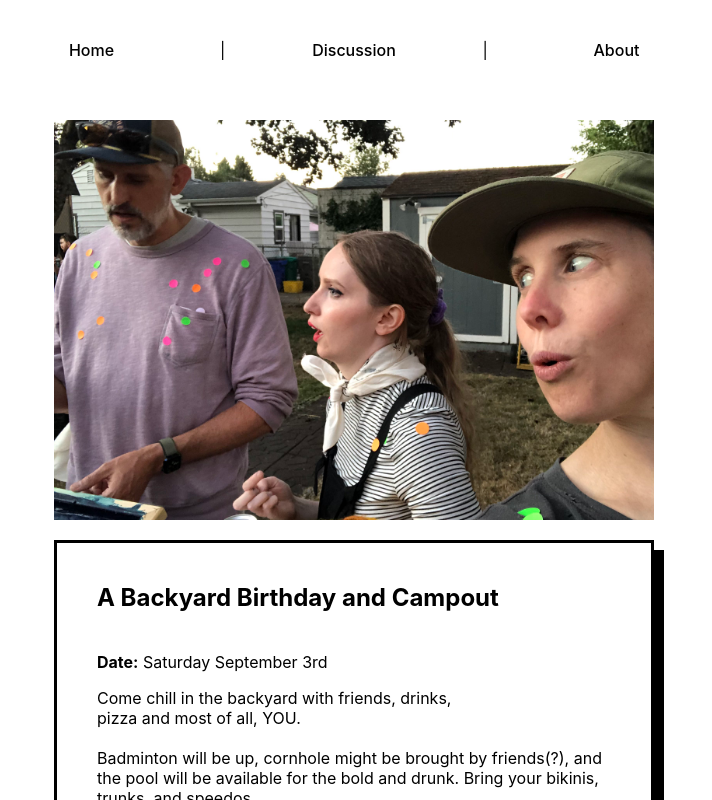
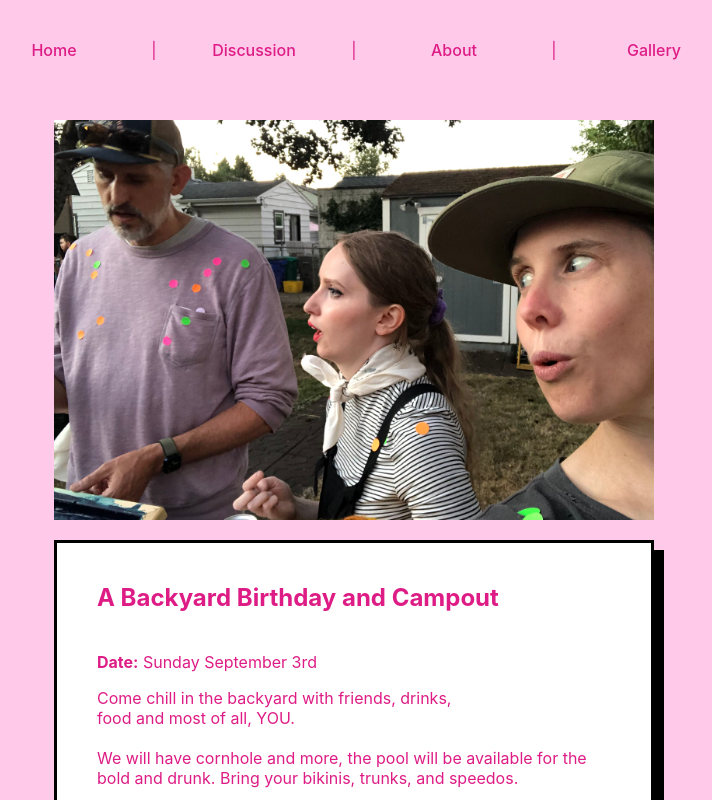
Before and after one commit to karras-suarez/kambam-2021, a React (Create React App) app: page /about in a window 1280 px wide. Shown: the top 800 px of the page, without its empty margins (286-998 px from the left). Built offline with nearby package versions, Linux system fonts and the light colour scheme; no server answers.

Commit message:
2023 udpates

```diff
--- a/package.json
+++ b/package.json
@@ -3,7 +3,10 @@
   "version": "0.1.0",
   "private": true,
   "dependencies": {
-    "@material-ui/core": "^4.12.3",
+    "@emotion/react": "^11.11.1",
+    "@emotion/styled": "^11.11.0",
+    "@mui/material": "^5.14.3",
+    "@mui/styles": "^5.14.3",
     "@testing-library/jest-dom": "^5.11.4",
     "@testing-library/react": "^11.1.0",
     "@testing-library/user-event": "^12.1.10",
--- a/src/About.js
+++ b/src/About.js
@@ -1,4 +1,4 @@
-import useMediaQuery from "@material-ui/core/useMediaQuery";
+import useMediaQuery from '@mui/material/useMediaQuery';
 import bandana from "./images/bandana preview-2022.svg";
 import {
   one,
@@ -14,7 +14,7 @@ import {
   eleven,
   twelve,
   thirteen,
-  fourteen
+  fourteen,
 } from "./images/birthday-photos";
 
 const random = Math.floor(Math.random() * 13);
@@ -32,14 +32,13 @@ const numbers = [
   eleven,
   twelve,
   thirteen,
-  fourteen
+  fourteen,
 ];
 export const About = () => {
   const matches = useMediaQuery("(min-width:600px)");
 
   return (
     <>
-
       <div
         style={{
           position: "relative",
@@ -67,19 +66,22 @@ export const About = () => {
         <p>
           {" "}
           <br />
-          <b>Date:</b> Saturday September 3rd
+          <b>Date:</b> Sunday September 3rd
         </p>
         <p>
-          Come chill in the backyard with friends, drinks, <br /> pizza and most of all, YOU.
+          Come chill in the backyard with friends, drinks, <br /> food and most
+          of all, YOU.
           <br />
           <br />
-          Badminton will be up, cornhole might be brought by friends(?), and the pool will be available for the bold and drunk. Bring your bikinis, trunks, and speedos.
+          We will have cornhole and more, the pool will be available for the
+          bold and drunk. Bring your bikinis, trunks, and speedos.
         </p>
         <p>
-          Want to campout? Bring your tent or really whatever outside sleeping situation you desire!
-          We have 2 fire pits, relaxing areas, and a big open yard area for you to find your personal space.<br /> <br />  Dog friendly(if Bezi has met them)
+          Want to campout? Bring your tent or really whatever outside sleeping
+          situation you desire! We have 2 fire pits, relaxing areas, and a big
+          open yard area for you to find your personal space.
+          <br /> <br /> Dog friendly(if Bezi has met them)
         </p>
-
       </div>
       <div
         className="card"
@@ -89,7 +91,6 @@ export const About = () => {
           margin: "20px auto",
         }}
       >
-
         <h3 style={{ textAlign: "center" }}>Agenda</h3>
         <div style={{ display: matches ? "flex" : "block", margin: "auto" }}>
           <p style={{ marginBottom: "20px" }}>
@@ -98,16 +99,17 @@ export const About = () => {
           </p>
           <p style={{ marginBottom: "20px" }}>
             <b>6pm:</b> <br />
-            Pizza is ordered from 48 North
+            Food is provided
           </p>
           <p style={{ marginBottom: "20px" }}>
             <b>6:30pm</b> <br />
-            open mic for everyone <br />and all things. <br /> <br />
-            (Adam Michel must be pre approve content) <br /><br /> just kidding <br />probably
+            open mic for everyone <br />
+            and all things. <br /> <br />
+            (Adam Michel must be pre approve content) <br />
+            <br /> just kidding <br />
+            probably
           </p>
-
         </div>
-
       </div>
       <div
         className="card"
@@ -117,9 +119,7 @@ export const About = () => {
         <ul style={{ textAlign: "left" }}>
           <li>take a photo at our Kambam photo booth.</li>
           <li>BYOB.</li>
-          <li>
-            Screen print your own COWABUNGA bandana!
-          </li>
+          <li>Screen print your own COWABUNGA bandana!</li>
         </ul>
         <div
           style={{
--- a/src/App.css
+++ b/src/App.css
@@ -2,10 +2,10 @@
   text-align: center;
 
   min-height: 100vh;
-  color: black;
+  color: #de1c85;
 }
 html {
-  background-color: white;
+  background-color: #ffc9ea;
   width: 100vw;
 }
 
@@ -19,7 +19,7 @@ nav {
 }
 
 nav a {
-  color: black;
+  color: #de1c85;
   margin: 40px 0;
   text-decoration: none;
   font-weight: 500;
--- a/src/App.js
+++ b/src/App.js
@@ -3,6 +3,7 @@ import { Header } from "./components/Header";
 import { BrowserRouter as Router, Switch, Route } from "react-router-dom";
 import { Home } from "./Home";
 import { About } from "./About";
+import { PhotoGallery } from "./Gallery";
 import { Discussion } from "./Discussion";
 
 function App() {
@@ -18,6 +19,9 @@ function App() {
             <Route path="/discussion">
               <Discussion />
             </Route>
+            <Route path="/gallery">
+              <PhotoGallery />
+            </Route>
             <Route path="/">
               <Home />
             </Route>
--- a/src/Discussion.js
+++ b/src/Discussion.js
@@ -1,5 +1,5 @@
 import React, { useEffect, useState } from 'react';
-import { Button, TextField, Grid, Typography } from '@material-ui/core';
+import { Button, TextField, Grid, Typography } from '@mui/material';
 import { useFirebase } from './components/firebase/FirebaseContext';
 import { format } from './utils';
 
@@ -64,9 +64,9 @@ export const Discussion = () => {
                   }}
                 >
                   <Typography key={id} variant='subtitle1'>
-                    <h3 style={{ display: 'inline', marginRight: '10px' }}>
+                    <Typography style={{ display: 'inline', marginRight: '10px', fontSize: '1.17em' }}>
                       Q:
-                    </h3>
+                    </Typography>
                     {question}
                   </Typography>
 
@@ -74,9 +74,9 @@ export const Discussion = () => {
                     {answer && (
                       <>
                         <hr />
-                        <h3 style={{ display: 'inline', marginRight: '10px' }}>
+                        <Typography style={{ display: 'inline', marginRight: '10px',  fontSize: '1.17em' }}>
                           A:
-                        </h3>
+                        </Typography>
                         {answer}
                       </>
                     )}
--- /dev/null
+++ b/src/Gallery.js
@@ -0,0 +1,56 @@
+import React from "react";
+import {
+  one,
+  two,
+  three,
+  four,
+  five,
+  six,
+  seven,
+  eight,
+  nine,
+  ten,
+  eleven,
+  twelve,
+  thirteen,
+  fourteen,
+} from "./images/birthday-photos";
+
+const numbers = [
+  one,
+  two,
+  three,
+  four,
+  five,
+  six,
+  seven,
+  eight,
+  nine,
+  ten,
+  eleven,
+  twelve,
+  thirteen,
+  fourteen,
+];
+
+export const PhotoGallery = () => {
+  return (
+    <div
+      style={{
+        display: "grid",
+        gridTemplateColumns: "repeat(3, 1fr)",
+        gap: "25px",
+        margin: "0 40px",
+      }}
+    >
+      {numbers.map((photo, index) => (
+        <img
+          key={index}
+          src={photo}
+          alt={`${index + 1}`}
+          style={{ width: "100%", height: "100%", objectFit: "cover", borderRadius: "16px" }}
+        />
+      ))}
+    </div>
+  );
+};
--- a/src/Home.js
+++ b/src/Home.js
@@ -1,26 +1,14 @@
 import kambam from "./images/kambam2022_title.svg";
-import {
-  CloudsBackground,
-  CloudsBackgroundMob,
-} from "./components/CloudsBackground";
-import useMediaQuery from "@material-ui/core/useMediaQuery";
 export const Home = () => {
-  const matches = useMediaQuery("(min-width:600px)");
   return (
     <>
       <div className="movement">
-        <div className="clouds-container">
-          {matches ? <CloudsBackground /> : <CloudsBackgroundMob />}
-        </div>
-        <div className="clouds-container2">
-          {matches ? <CloudsBackground /> : <CloudsBackgroundMob />}
-        </div>
       </div>
       <div className="intro">
       <p>You're invited to </p>
         <img src={kambam} alt="hey" className="kambam" />
         <h1>
-          ENTER THE COWABUNGAVERSE
+          TRAVEL TO BARBIE LAND
         </h1>
 
       </div>
--- a/src/components/Header.js
+++ b/src/components/Header.js
@@ -3,7 +3,8 @@ export const Header = () => {
     <nav
       style={{
         display: "grid",
-        gridTemplateColumns: "2fr 1fr 2fr 1fr 2fr",
+        gridAutoFlow: 'column',
+        gridAutoColumns: "minmax(0, 1fr)",
         alignItems: "center",
         width: "75vw",
       }}
@@ -14,6 +15,8 @@ export const Header = () => {
       <a href="/discussion">Discussion</a>
       <p style={{ width: "50px", margin: "auto" }}>|</p>
       <a href="/about">About</a>
+      <p style={{ width: "50px", margin: "auto" }}>|</p>
+      <a href="/gallery">Gallery</a>
     </nav>
   );
 };
--- a/src/components/firebase/Firebase.js
+++ b/src/components/firebase/Firebase.js
@@ -1,6 +1,6 @@
-import { initializeApp } from 'firebase/app';
-import { getAuth } from 'firebase/auth';
-import { getDatabase, ref, onValue, get, child, push } from 'firebase/database';
+import { initializeApp } from "firebase/app";
+import { getAuth } from "firebase/auth";
+import { getDatabase, ref, onValue, get, child, push } from "firebase/database";
 
 const firebaseConfig = {
   apiKey: process.env.REACT_APP_API_KEY,
@@ -16,13 +16,13 @@ const db = getDatabase(app);
 const dbRef = ref(db);
 getAuth(app);
 
-export const postQuestion = (question, answer = '') => {
+export const postQuestion = (question, answer = "") => {
   const updates = {
     question,
     answer,
   };
 
-  return push(ref(db, 'questions'), updates);
+  return push(ref(db, "questions"), updates);
 };
 
 export const listen = (formatter, setter) => {
@@ -34,10 +34,14 @@ export const listen = (formatter, setter) => {
 };
 
 export const getQuestions = async () => {
-  const snap = await get(child(dbRef, 'questions'));
-  if (snap.exists()) {
-    return snap.val();
-  } else {
-    return [];
+  try {
+    const snap = await get(child(dbRef, 'questions'));
+    if (snap.exists()) {
+      return snap.val();
+    } else {
+      return [];
+    }
+  } catch (error) {
+    console.log("error", error)
   }
 };
```
Also changed, not shown: 1 other file (tests, documents, lock files or other folders).
